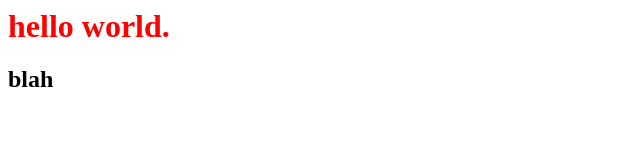
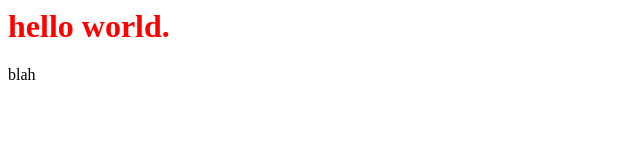
Before and after one commit to tom95/testing-hpi, a plain HTML site: page index.html in a window 1280 px wide. Shown: the full height of the page, 0-640 px from the left. Drawn offline with Linux system fonts and the light colour scheme.

Commit message:
testrevert for all done today
This reverts commit 12d091cb4c183053ba34da2d06080ad84ffb5bdc.

```diff
--- a/index.html
+++ b/index.html
@@ -6,6 +6,6 @@
 
 	<body>
 		<h1>hello world.</h1>
-		<h2>blah</h2>
+		blah
 	</body>
 </html>
```
